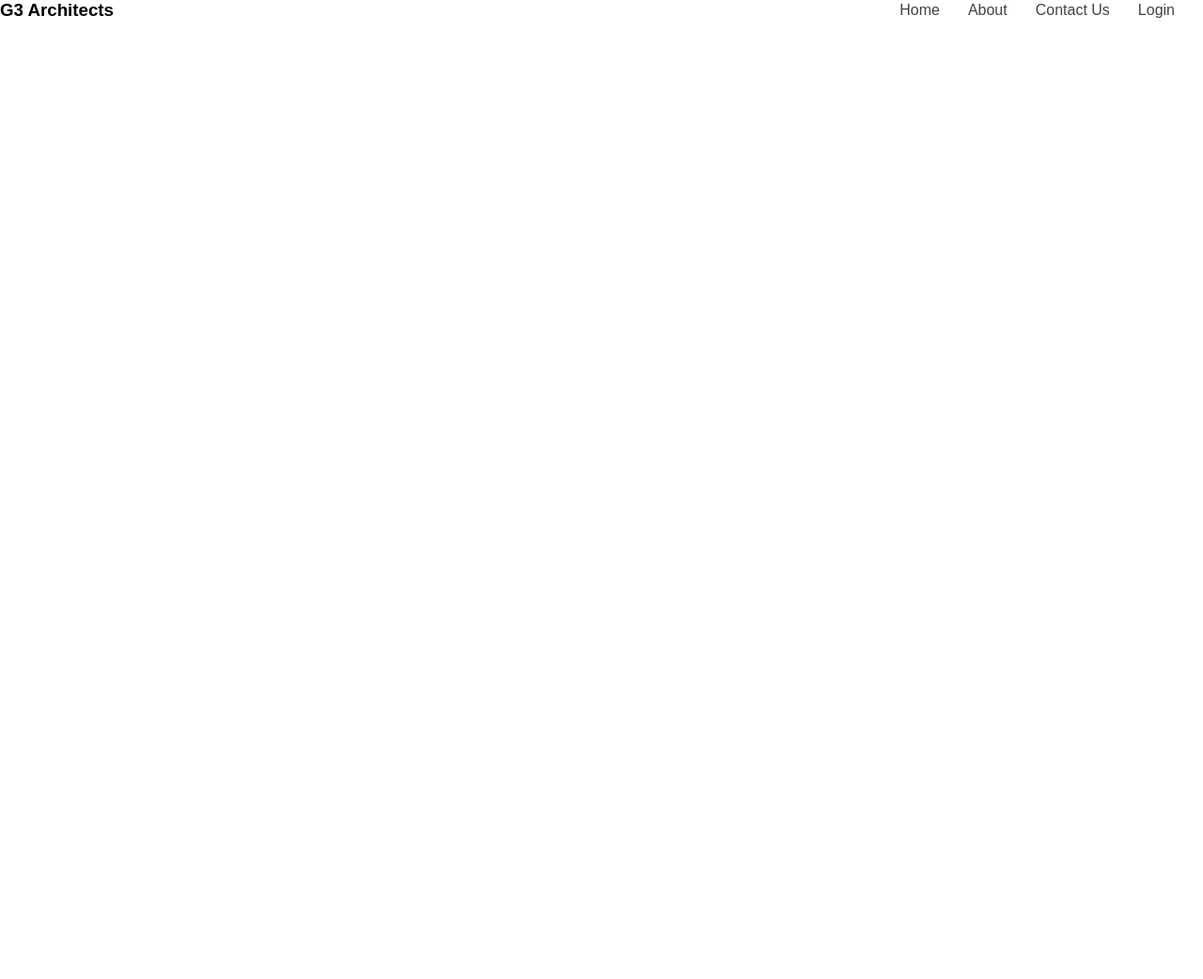
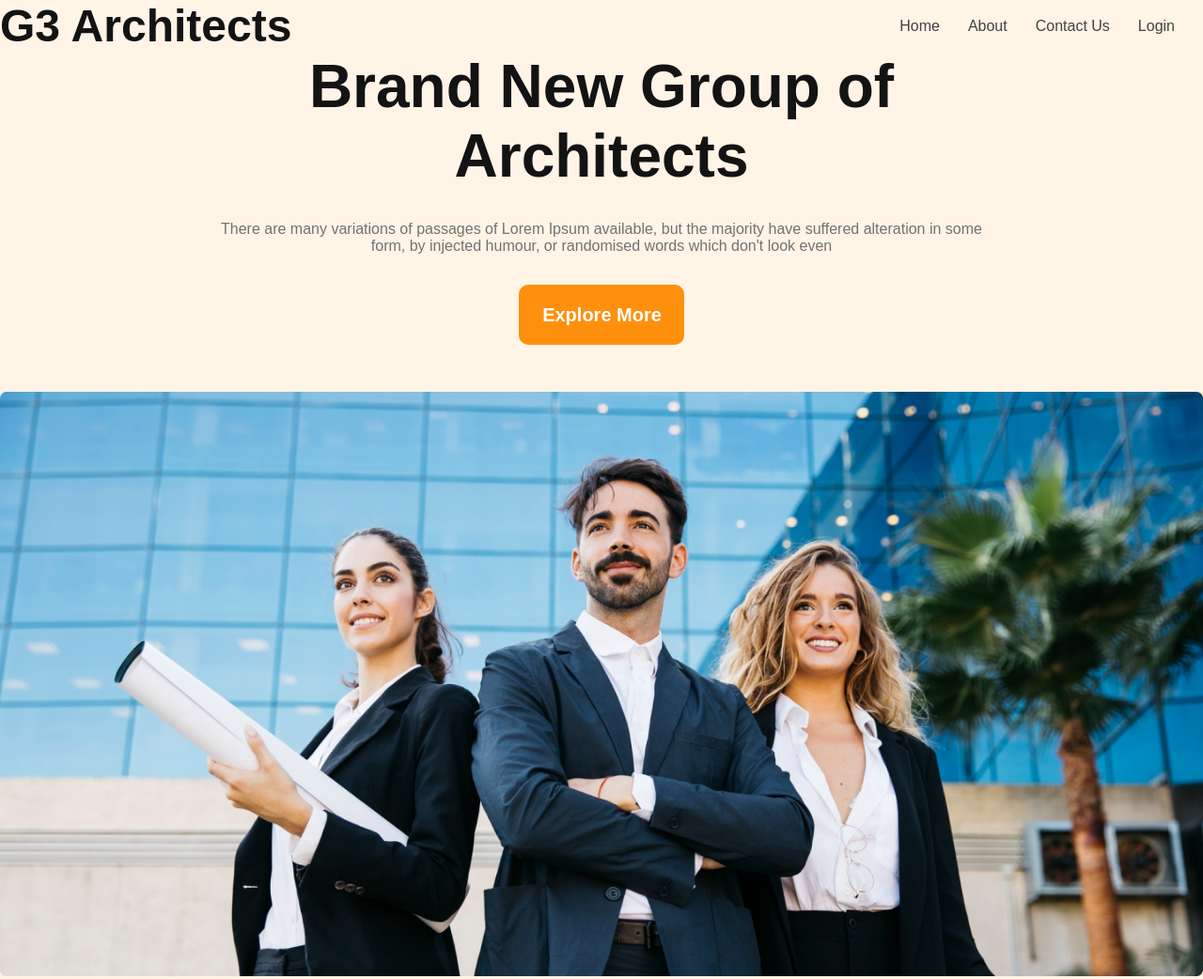
Before and after one commit to officialshahidulshihab/g3-archi-website, a plain HTML site: page index.html in a window 1280 px wide. Shown: the whole page at 94% size. Before the commit the page ends 800 px from the top, so only its background shows below. Drawn offline with Linux system fonts and the light colour scheme.

Commit message:
hero-section completed

```diff
--- a/index.html
+++ b/index.html
@@ -7,7 +7,7 @@
     <link rel="stylesheet" href="./styles/arcg.css">
 </head>
 <body class="work-sans-font ">
-    <header>
+    <header class="bg-light">
         <nav class="navbar display-flex">
             <h3 class="brand-name">G3 Architects</h3>
             <ul class="nav-links display-flex ">
@@ -20,6 +20,17 @@
             </ul>
         </nav>
 
+        <div class="banner">
+         <div class="banner-content">
+            <h1 class="brand-tittle">
+            Brand New Group of Architects
+        </h1>
+        <p class="brand-description text-light-gray">There are many variations of passages of Lorem Ipsum available, but the majority have suffered alteration in some form, by injected humour, or randomised words which don't look even</p>
+        <button class="btn-primary">Explore More</button>
+         </div>
+        <img class="banner-image"   src="./images/banner.png" alt="">
+        </div>
+
     </header>
 
     <main>
--- a/styles/arcg.css
+++ b/styles/arcg.css
@@ -15,8 +15,22 @@
 
 
 /* shared styles */
+
+.btn-primary{
+    font-size: 1.25rem;
+    font-weight: 600;
+    color: #FFFFFF;
+    padding: 21px 24px 20px 25px;
+    background-color: #FF900E;
+    border: none;
+    border-radius: 10px;
+}
 .display-flex{
     display: flex;
+}
+
+.bg-light{
+  background-color:rgba(255, 144, 14, 0.1);
 }
 /* dark 02 */
 .text-gray{
@@ -36,10 +50,17 @@
     justify-content: space-between;
     align-items: center;
 }
+
+
 .nav-item{
     list-style: none;
 }
 
+.brand-name{
+    font-size: 3rem;
+    font-weight: bold;
+    color: #131313;
+}
 .nav-link{
     text-decoration: none;
     margin-right: 30px;
@@ -47,3 +68,44 @@
     font-weight: 500;
 
 }
+
+
+.navbar, .banner{
+    max-width:1440px;
+    margin:0px auto;
+}
+
+/* Banner related styles */
+.banner-content{
+    max-width: 850px;
+    margin: 0px auto;
+    text-align: center;
+    margin-bottom: 50px;
+}
+
+.brand-tittle{
+    font-weight: bold;
+    font-size: 4rem;
+    color:#131313;
+    margin-bottom: 32px;
+}
+
+.brand-description{
+    font-size: 1rem;
+    margin-bottom: 32px;
+
+}
+
+.banner-image{
+    width: 100%;
+}
+
+
+
+
+/* responsive media quarry */
+@media screen and (max-width:576px) {
+    .navbar, .nav-links{
+        flex-direction: column;
+    }
+}
```
